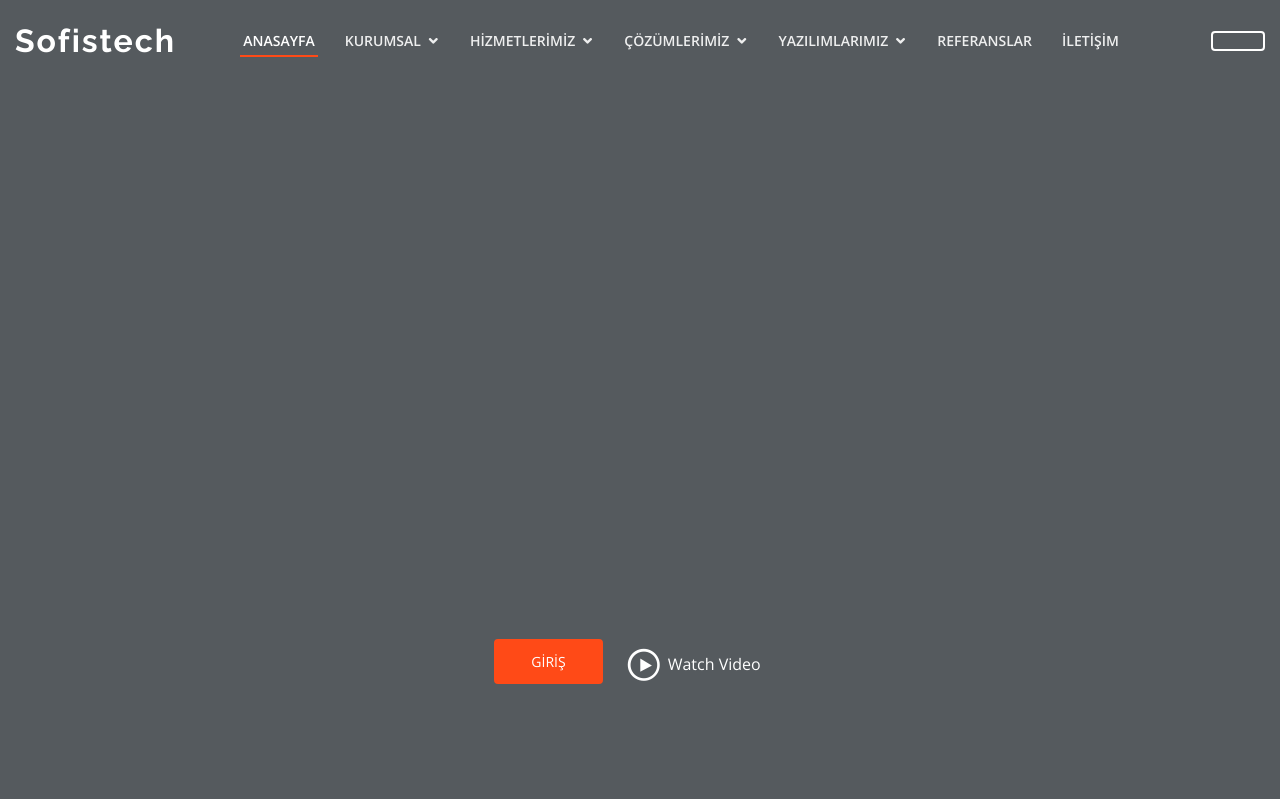
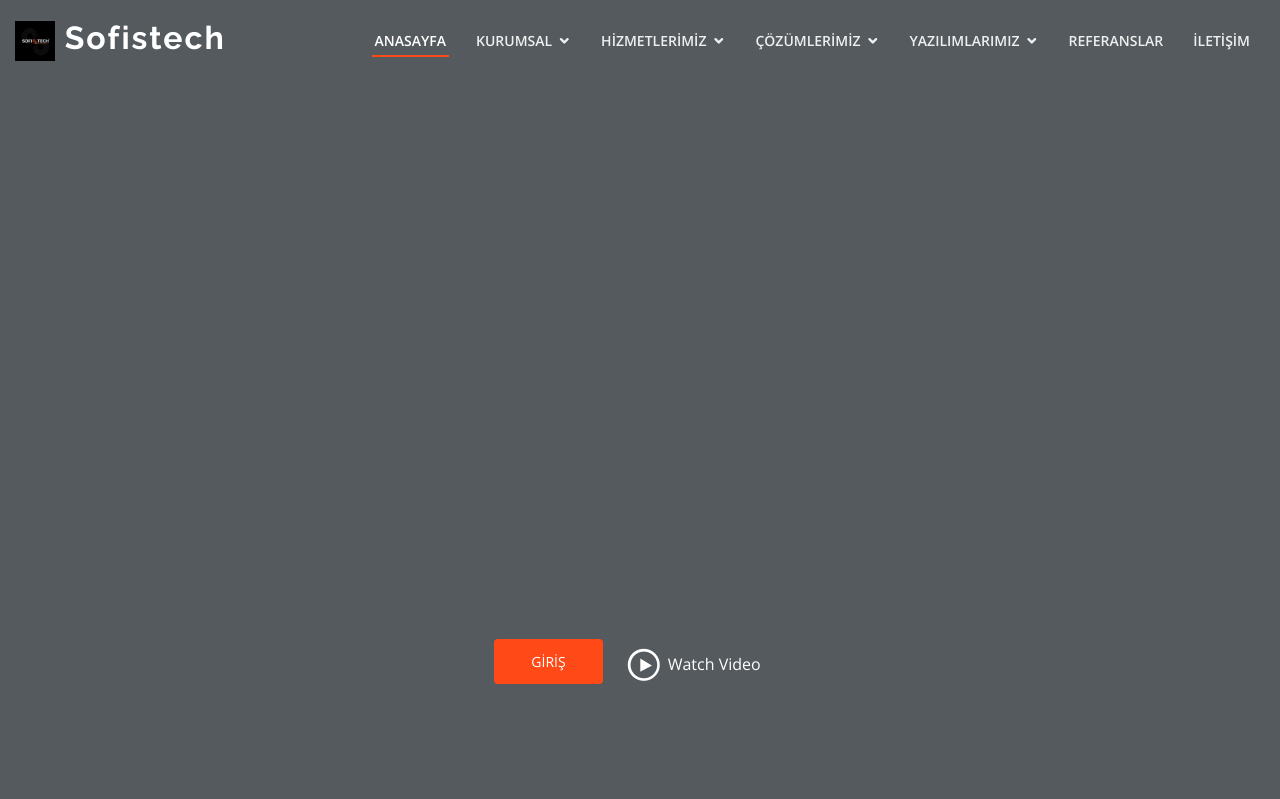
Before and after one commit to kopuskopecik/sofistik, a Django app: template templates/index.html in a window 1280 px wide. Shown: the top 799 px of the page. Run offline with Django 3.2, Linux system fonts and the light colour scheme; the template is opened without the code that fills it: values that come from a table or form of the project are taken from there, others are empty; some libraries are stand-ins or nearby versions.

Commit message:
logo added

```diff
--- a/templates/index.html
+++ b/templates/index.html
@@ -66,7 +66,10 @@
   <header id="header" class="fixed-top ">
     <div class="container-fluid d-flex align-items-center justify-content-between">
 
-      <h1 class="logo"><a href="{% url 'home:home' %}">Sofistech</a></h1>
+      <h1 class="logo">
+        <img src="{% static 'assets/img/sofistech.jpeg' %}">
+        <a href="{% url 'home:home' %}">Sofistech</a>
+      </h1>
       <!-- Uncomment below if you prefer to use an image logo -->
       <!-- <a href="index.html" class="logo"><img src="assets/img/logo.png" alt="" class="img-fluid"></a>-->
 
@@ -115,7 +118,7 @@
         </ul>
       </nav><!-- .nav-menu -->
 
-      <a href="#about" class="get-started-btn scrollto">{{setting.get_startted}}</a>
+      <!-- <a href="#about" class="get-started-btn scrollto">{{setting.get_startted}}</a> -->
 
     </div>
   </header><!-- End Header -->
```
Also changed, not shown: static/assets/img/sofistech.jpeg (added).
